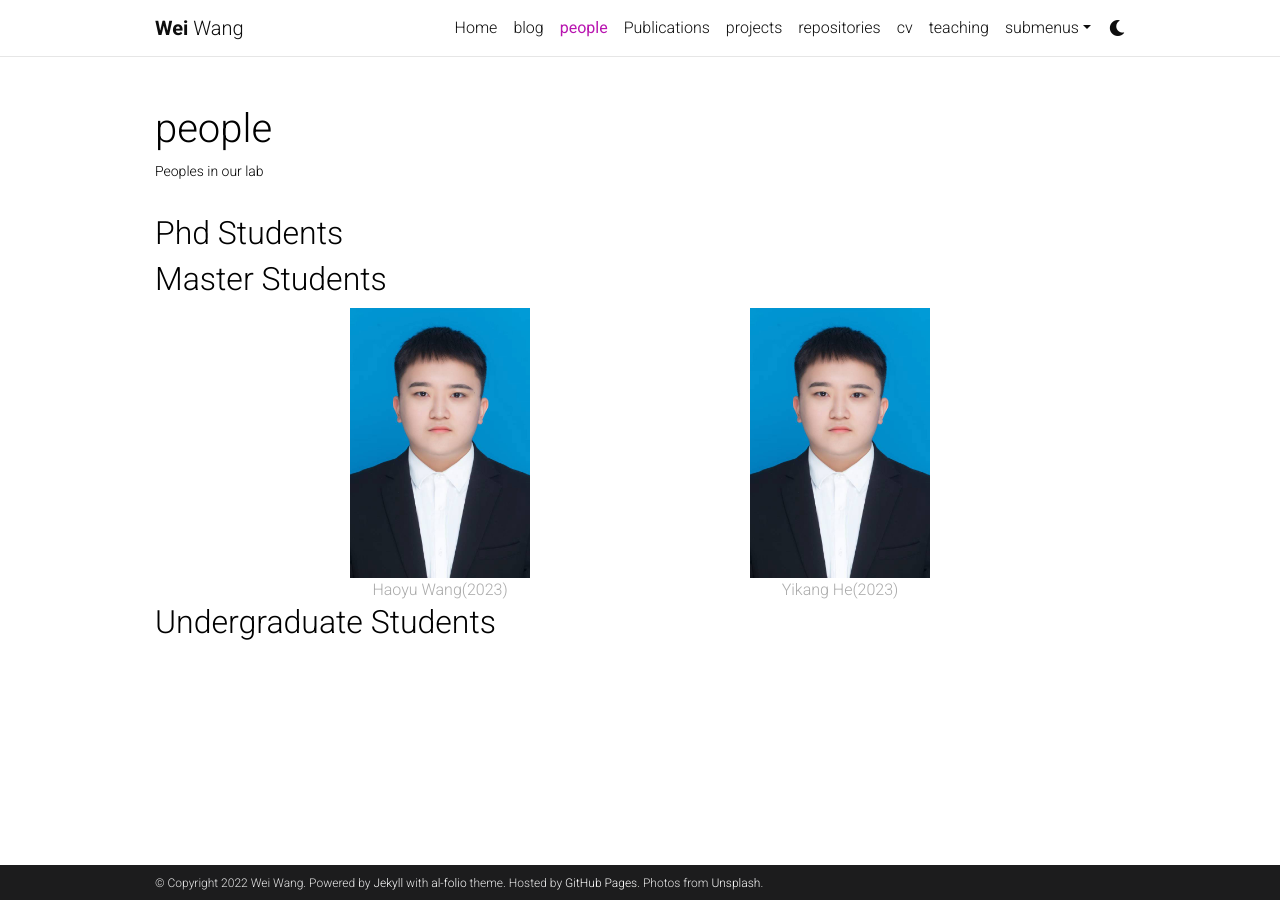
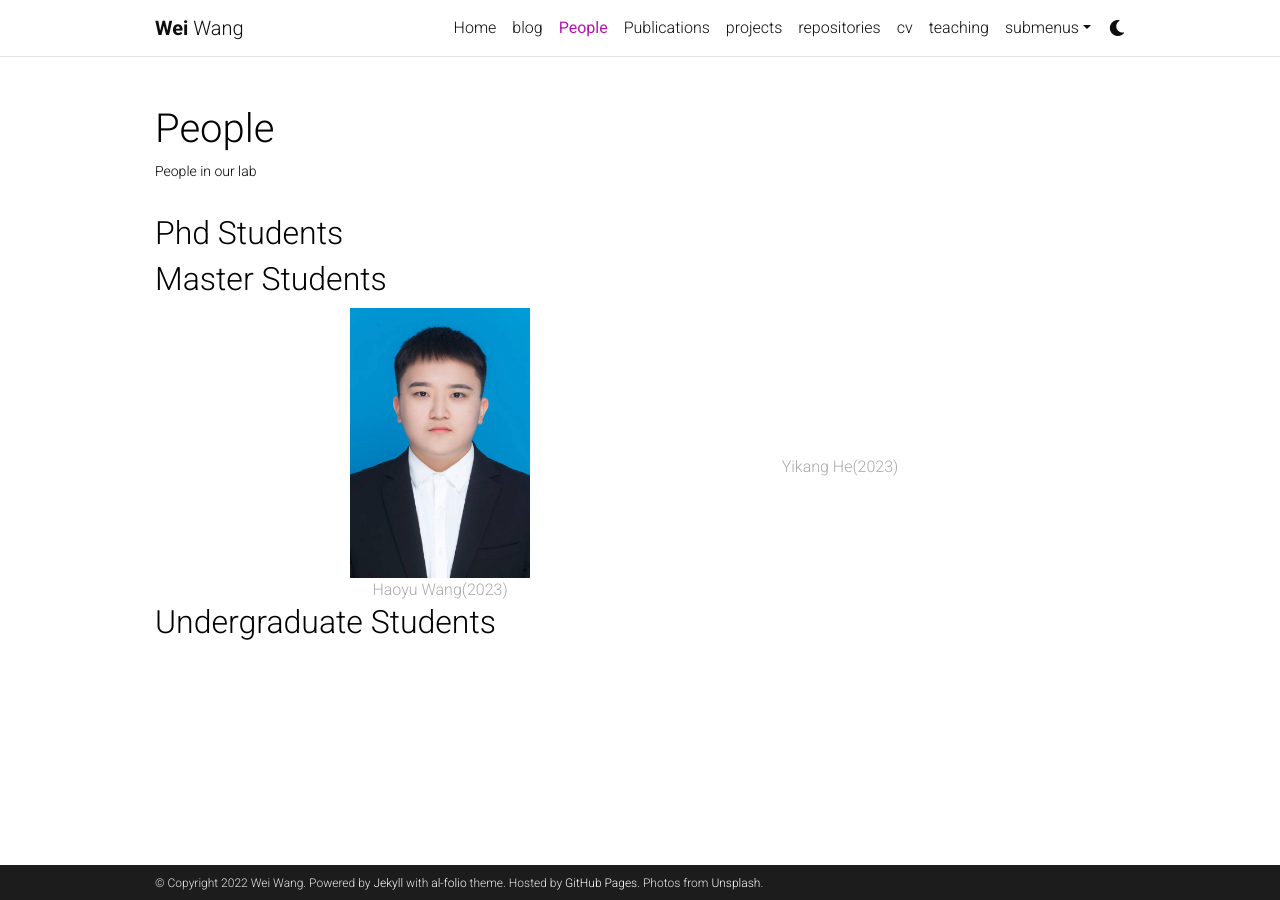
Before and after one commit to WeiWangTrento/WeiWangTrento.github.io, a Jekyll site: the page built from _pages/People.md, in a window 1280 px wide. Built offline with Jekyll 4.4.1, drawn with Linux system fonts in a browser that asks for light colours; comment, search, counter and statistics services are not loaded; a style sheet for code colours, icons or effects is not loaded.

Commit message:
Update and rename people.md to People.md

```diff
--- a/_pages/people.md
+++ b/_pages/People.md
@@ -1,8 +1,8 @@
 ---
 layout: page
-permalink: /people/
-title: people
-description: Peoples in our lab
+permalink: /People/
+title: People
+description: People in our lab
 nav: true
 ---
 ## Phd Students
@@ -22,7 +22,7 @@ nav: true
 		</td>
 		<td width="400">
 			<center>
-				<img src="https://raw.githubusercontent.com/WeiWangTrento/WeiWangTrento.github.io/master/assets/img/wanghy.jpg" width=180 />
+				<img src="" width=180 />
 				<br/>
 				<font color="AAAAAA">Yikang He(2023)</font>
 			</center>
```
